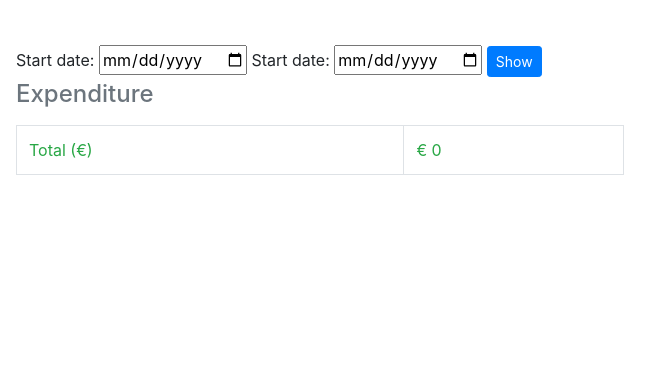
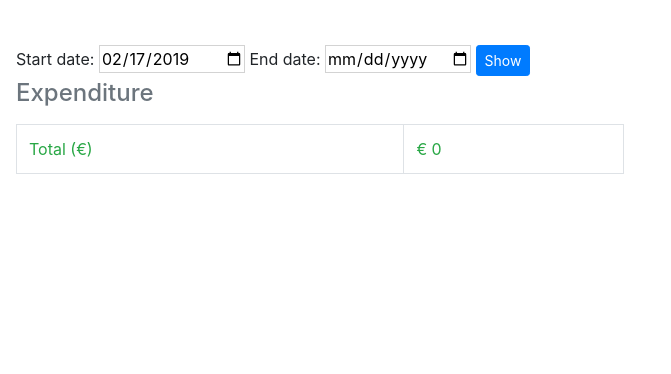
Before and after one commit to Vlad1kaM1ra/pfm, a Flask app: page /expreview in a window 1280 px wide. Shown: the part 56-430 px from the top of the page, without its empty margins (0-671 px from the left). Run offline with Flask 2, Linux system fonts and the light colour scheme; the visitor is signed in with stand-in values (Sample User, id 1); data comes from the database, SQL or seed files in the repository; data that the repository does not hold is empty; some libraries are stand-ins or nearby versions.

Commit message:
expenditure review final draft

```diff
--- a/app.py
+++ b/app.py
@@ -160,10 +160,15 @@ def expreview():
     begin = request.form.get("startdate")
     end = request.form.get("enddate")
     expendituresData, expendituresSum = expenditureReview(user, begin, end)
+    if not begin:
+        begindate = datetime.datetime.today()
+        begin = begindate.strftime('%Y-%m-%d')
     return render_template(
         "expreview.html",
         expendituresData=expendituresData,
-        expendituresSum=expendituresSum)
+        expendituresSum=expendituresSum,
+        begin=begin,
+        end=end)
 
 
 @app.route("/login", methods=["GET", "POST"])
@@ -266,6 +271,25 @@ def check_user():
         return jsonify(False)
 
 
+@app.route("/expenditure_expand", methods=["GET"])
+@login_required
+def expenditure_expand():
+    categoryName = request.args.get("category")
+    begin = request.args.get("begin")
+    end = request.args.get("end")
+    user = User.query.filter_by(id=session["user_id"]).first()
+    category = Category.query.filter_by(name=categoryName).first()
+    expenditures = expandExpenditures(user, category, begin, end)
+    print(categoryName)
+    print(begin)
+    print(end)
+
+    return render_template(
+        "expenditure_expand.html",
+        expenditures=expenditures,
+        category=categoryName)
+
+
 @app.route('/check_credentials', methods=["GET"])
 def check_credentials():
     """
--- a/helpers.py
+++ b/helpers.py
@@ -118,7 +118,23 @@ def expenditureReview(user, begin, end):
             expendituresSum += categorySum
         return [expendituresData, expendituresSum]
     else:
-        return [0, 0]
+        begin = datetime.datetime.strptime(begin, '%Y-%m-%d').date()
+        end = datetime.datetime.strptime(end, '%Y-%m-%d').date()
+        for category in categories:
+            categorySum = 0
+            expenditures = Expenditure \
+                .query \
+                .filter_by(user_id=user.id) \
+                .filter_by(categories_id=category.id) \
+                .filter(Expenditure.date >= begin) \
+                .filter(Expenditure.date <= end) \
+                .all()
+            for expenditure in expenditures:
+                categorySum += expenditure.price
+            expendituresData.append((category.name, categorySum))
+            # accumulates overal sum from all categories
+            expendituresSum += categorySum
+        return [expendituresData, expendituresSum]
 
 
 def expenditureSummary(user, date, category):
@@ -151,3 +167,26 @@ def currentMonthIncomeSummary(user):
         incomesTotal += income.value
 
     return [incomes, incomesTotal]
+
+
+def expandExpenditures(user, category, begin, end):
+    if end == "None":
+        begin = datetime.datetime.strptime(begin, '%Y-%m-%d').date()
+        expenditures = Expenditure \
+            .query \
+            .filter_by(user_id=user.id) \
+            .filter_by(categories_id=category.id) \
+            .filter_by(date=begin) \
+            .all()
+        return expenditures
+    else:
+        begin = datetime.datetime.strptime(begin, '%Y-%m-%d').date()
+        end = datetime.datetime.strptime(end, '%Y-%m-%d').date()
+        expenditures = Expenditure \
+            .query \
+            .filter_by(user_id=user.id) \
+            .filter_by(categories_id=category.id) \
+            .filter(Expenditure.date >= begin) \
+            .filter(Expenditure.date <= end) \
+            .all()
+        return expenditures
--- a/static/scripts.js
+++ b/static/scripts.js
@@ -23,6 +23,11 @@ function httpGet(theUrl) {
     xmlHttp.open("GET", theUrl, false); // false for synchronous request
     xmlHttp.send(null);
     return xmlHttp.responseText;
+}
+
+function expandExpenditures(category, begin, end) {
+    let response = httpGet("/expenditure_expand?category=" + category + "&begin=" + begin + "&end=" + end);
+    document.getElementById("expexp").innerHTML = response;
 }
 
 function validateSignUp() {
--- a/static/styles.css
+++ b/static/styles.css
@@ -74,3 +74,8 @@ footer {
     background-color: darkgreen;
     color: white;
 }
+
+input[type=date] {
+    border: 1px solid black;
+    border-color: lightgray;
+}
--- a/templates/expreview.html
+++ b/templates/expreview.html
@@ -13,11 +13,11 @@
                 <form role="form" action="/expreview" method="post">
                     <span>
                         <label for="start">Start date:</label>
-                        <input id="date" type="date" id="start" name="startdate">
+                        <input type="date" id="start" name="startdate" value="{{ begin }}">
                     </span>
                     <span>
-                        <label for="end">Start date:</label>
-                        <input id="date1" type="date" id="end" name="enddate">
+                        <label for="end">End date:</label>
+                        <input type="date" id="end" name="enddate" value="{{ end }}">
                     </span>
                     <span>
                         <button class="btn btn-primary btn-sm" type="submit">Show</button>
@@ -33,7 +33,9 @@
                             <td>{{ expenditure[0] }}</td>
                             <td>&euro;{{ expenditure[1] }}</td>
                             <td>
-                                <button class="btn btn-primary btn-sm" type="button">Expand</button>
+                                <button class="btn btn-primary btn-sm" type="button"
+                                        onclick="expandExpenditures('{{ expenditure[0] }}','{{ begin }}','{{ end }}')">
+                                Expand</button>
                             </td>
                         </tr>
                     {% endfor %}
@@ -45,7 +47,7 @@
                 </table>
             </div>
             <!--right panel-->
-            <div class="col-md-4 order-md-2 mb-4 div-two">
+            <div class="col-md-4 order-md-2 mb-4 div-two" id="expexp">
 
             </div>
         </div>
```
Also changed, not shown: templates/expenditure_expand.html (added, +14 -0 lines).
